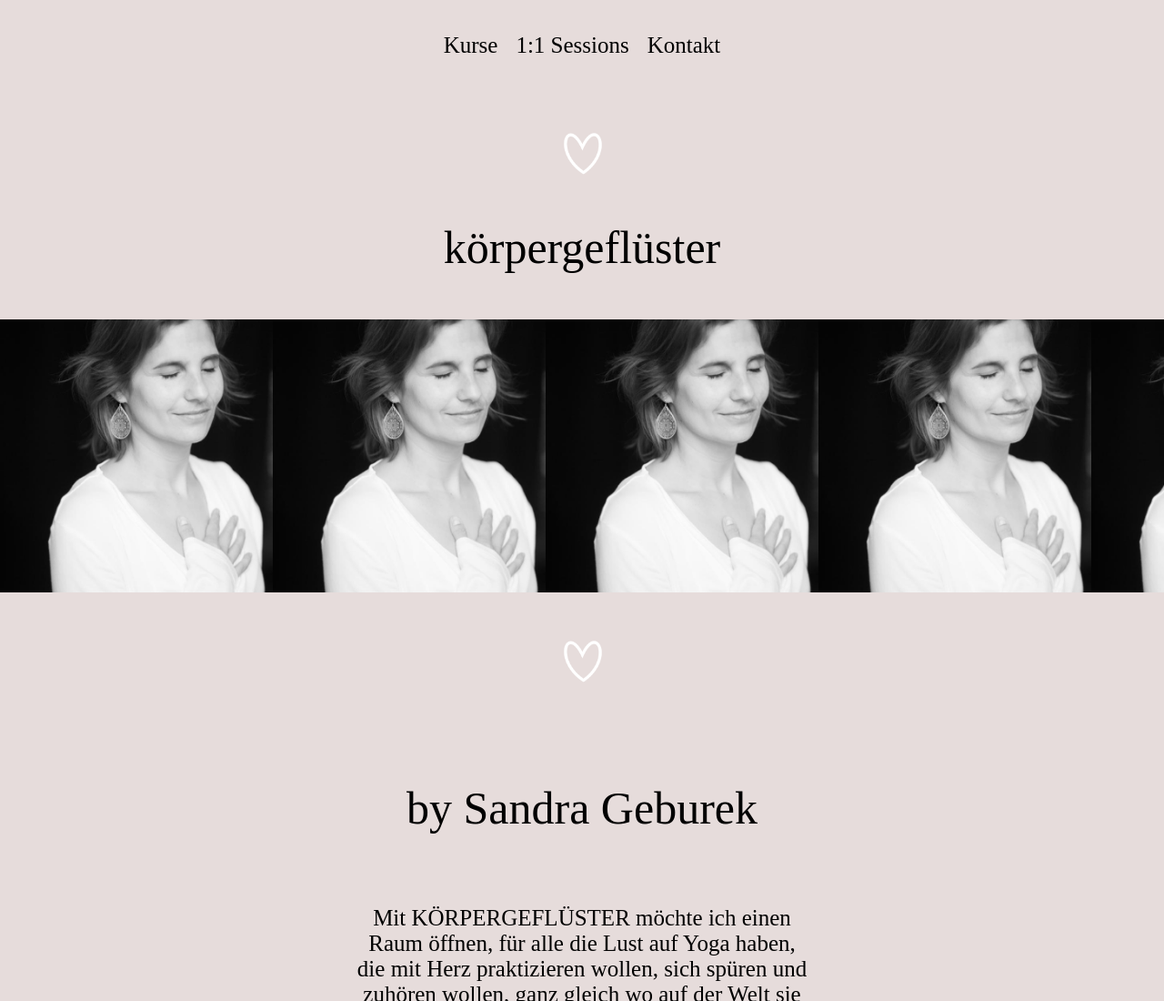
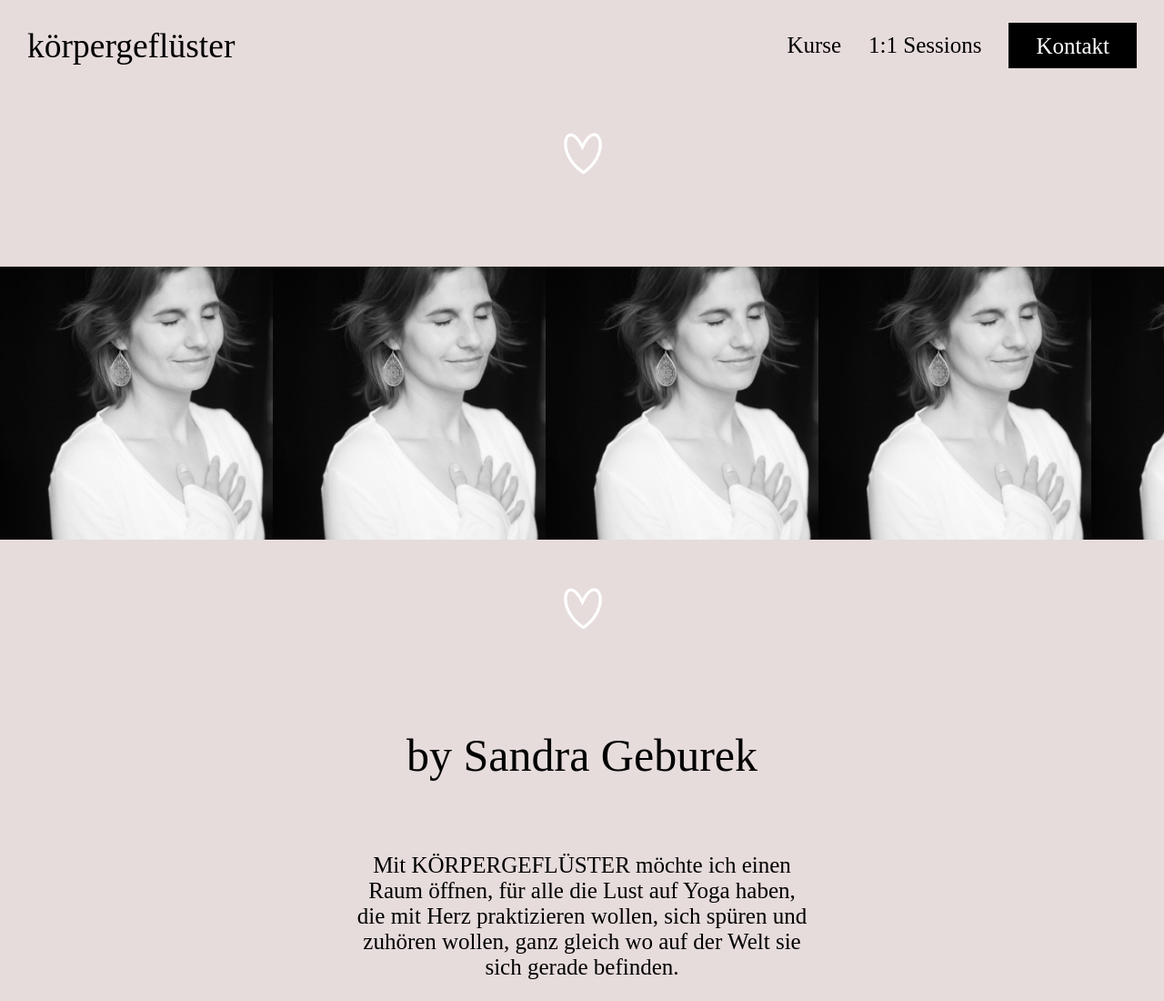
Before and after one commit to nicoschoenteich/koerpergefluester, an Astro site: page / in a window 1280 px wide. Shown: the top 1100 px of the page at 91% size. Built offline with nearby package versions, Linux system fonts and the light colour scheme; Astro itself is replaced by a stand-in of ours; a web font is replaced by a local one.

Commit message:
new layout

```diff
--- a/src/components/NavBar.astro
+++ b/src/components/NavBar.astro
@@ -1,11 +1,24 @@
+---
+interface Props {
+	title: string;
+}
+
+const { title } = Astro.props;
+---
+
 <nav>
+	<h1>{title}</h1>
+
 	<div id="menuIcon">
 		<div class="first"></div>
 		<div class="second"></div>
 		<div class="third"></div>
 	</div>
 
-	<slot />
+	<ul>
+		<slot />
+	</ul>
+
 </nav>
 
 <script>
@@ -41,14 +54,23 @@
 		right: 0;
 		background-color: var(--lilac);
 		display: flex;
-		justify-content: center;
+		justify-content: space-between;
 		align-items: center;
-		gap: 20px;
 		width: 100%;
 		height: 100px;
 		z-index: 1;
+		transition: right 0.5s;
+	}
 
-		transition: right 0.5s;
+	h1 {
+		margin-left: var(--tinyMargin);
+	}
+
+	ul {
+		display: flex;
+		align-items: center;
+		gap: var(--tinyMargin);
+		margin-right: var(--tinyMargin);
 	}
 
 	#menuIcon {
@@ -78,10 +100,6 @@
 			width 0.2s;
 	}
 
-	#menuIcon:hover {
-		cursor: pointer;
-	}
-
 	#menuIcon .first {
 		transform-origin: top left;
 	}
@@ -105,10 +123,20 @@
 	@media only screen and (max-width: 700px) {
 		#menuIcon {
 			opacity: 1 !important;
+			cursor: pointer;
 		}
 		nav {
+			height: 100%;
+			justify-content: center;
+			gap: var(--mediumMargin);
 			flex-direction: column;
-			height: 100%;
+		}
+		h1 {
+			margin-left: 0;
+		}
+		ul {
+			margin-right: 0;
+			flex-direction: column;
 		}
 		nav:not(.fullScreen) {
 			right: -100%;
--- a/src/components/NavItem.astro
+++ b/src/components/NavItem.astro
@@ -22,4 +22,16 @@ const { navTo, title } = Astro.props;
 	a:hover {
 		text-decoration: underline;
 	}
+
+	a:last-child {
+		color: var(--white);
+		background-color: var(--black);
+
+		border-color: var(--black);
+		border-style: solid;
+		border-left-width: 30px;
+		border-right-width: 30px;
+		border-top-width: 12px;
+		border-bottom-width: 10px;
+	}
 </style>
--- a/src/pages/index.astro
+++ b/src/pages/index.astro
@@ -43,7 +43,7 @@ const content = {
 ---
 
 <Layout title={content.title} description={content.description}>
-	<NavBar>
+	<NavBar title={content.title}>
 		{
 			content.cards.map((card, i) => {
 				if (i !== 0) {
@@ -61,8 +61,6 @@ const content = {
 	<div style="height: 65px;"></div>
 
 	<Heart></Heart>
-
-	<h1>{content.title}</h1>
 
 	<ImageCarousel>
 		{
```
